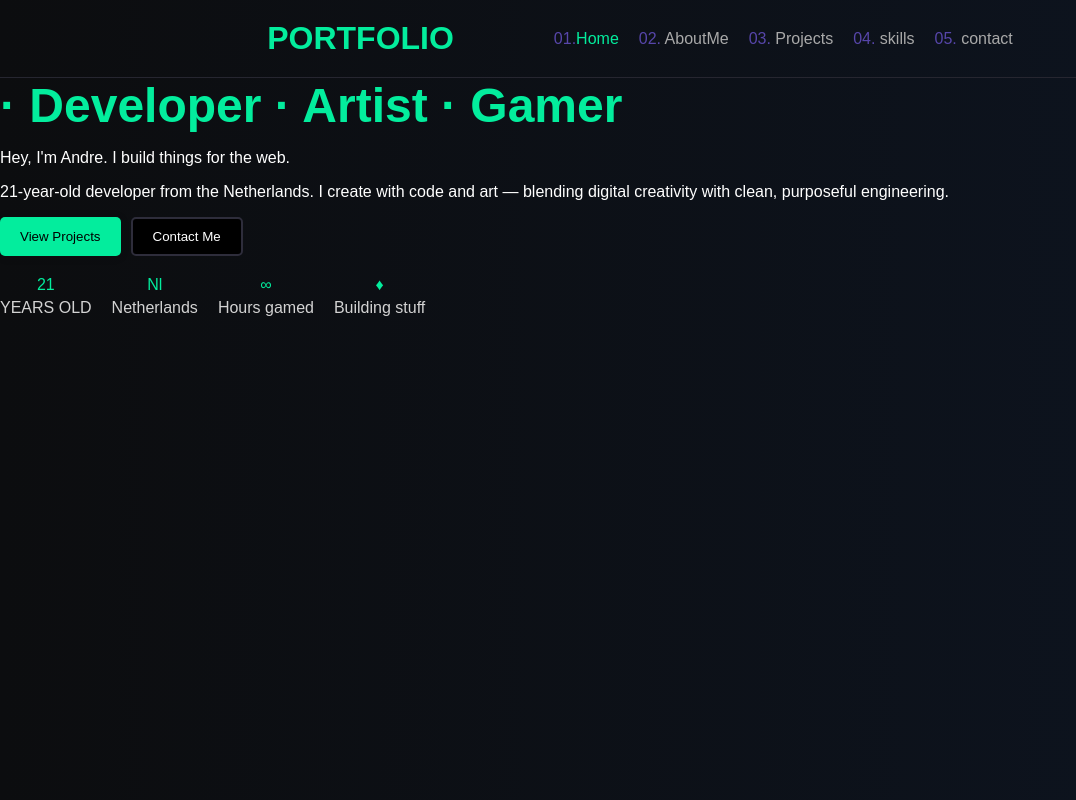
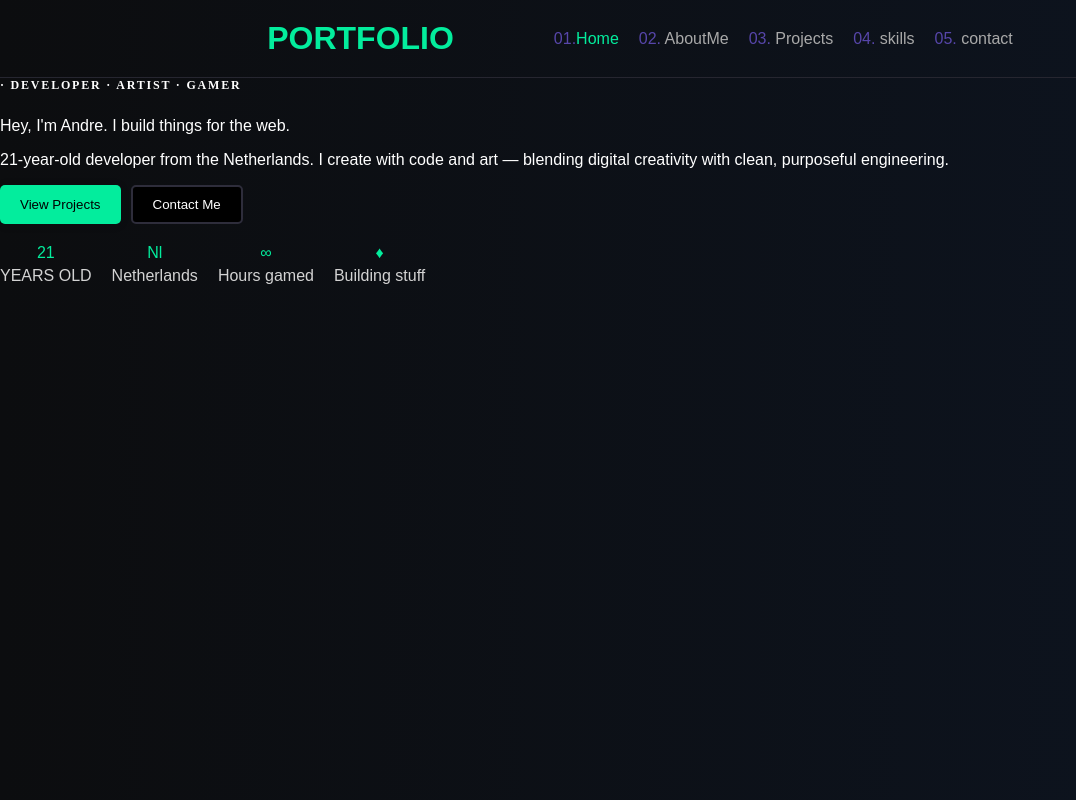
Before and after one commit to itzmitto/portfolioproject, a React (Vite) app: page / in a window 1280 px wide. Shown: the top 800 px of the page, without its empty margins (0-1076 px from the left). Built offline with nearby package versions, Linux system fonts and the light colour scheme; the HTML template or start-up script is replaced by a standard one.

Commit message:
167ste commit de lettertype gefixed

```diff
--- a/src/pages/Home.css
+++ b/src/pages/Home.css
@@ -42,6 +42,23 @@
   border-color: #03ed9d;
 }
 
+.Home-container h1 {
+    display: flex;
+    align-items: center;
+    gap: 10px;
+    font-family: "Times New Roman", serif;
+    font-size: 0.75rem;
+    color: var(--neon);
+    letter-spacing: 0.15em;
+    text-transform: uppercase;
+    margin-bottom: 24px;
+    animation: fadeUp 0.5s 0.1s ease both;
+}
+
+
+
+
+
 
 .stats-bar {
   display: flex;
@@ -65,3 +82,11 @@
   gap: 5px;
 
 }
+
+.stats-inner {
+    max-width: 1100px;
+    margin: 0 auto;
+    padding: 0 40px;
+    display: grid;
+    grid-template-columns: repeat(4, 1fr);
+}
--- a/src/pages/Skills.css
+++ b/src/pages/Skills.css
@@ -265,8 +265,18 @@
         z-index: 1;
     }
 
+
+
+    .titleBlock h1 {
+        font-family: "Times New Roman", serif;
     }
 
+
+
+}
+
+
+/* dit is de animation later goed maken
 @keyframes fadeUp {
     from {
         opacity: 0;
@@ -292,17 +302,17 @@
 }
 
 .titleBlock {
-        animation: fadeDown 0.6s ease forwards;
+    animation: fadeDown 0.5s ease forwards;
 }
 
 .card.main {
-        animation: fadeUp 0.6s ease 0.1s both;
+    animation: fadeUp 0.5s ease 0.1s both;
 }
 
 .card.creative {
-        animation: fadeUp 0.6s ease 0.25s both;
+    animation: fadeUp 0.5s ease 0.3s both;
 }
 
 .card.gaming {
-        animation: fadeUp 0.6s ease 0.4s both;
-    }
+    animation: fadeUp 0.5s ease 0.5s both;
+} */
```
Also changed, not shown: src/pages/Home.tsx (line endings or trailing spaces), src/pages/Skills.tsx (line endings or trailing spaces). Lines whose indentation alone changed are shown as unchanged.
